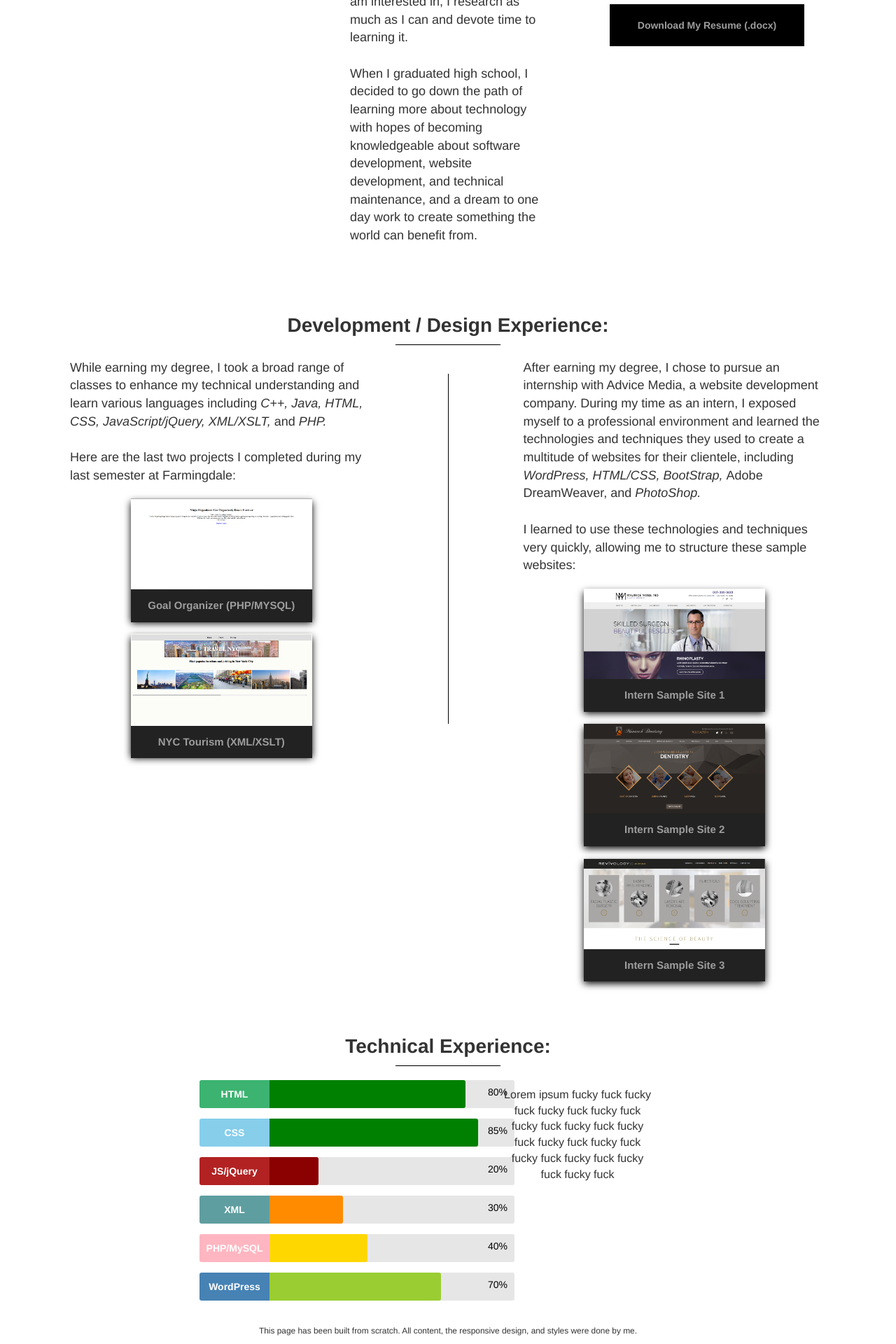
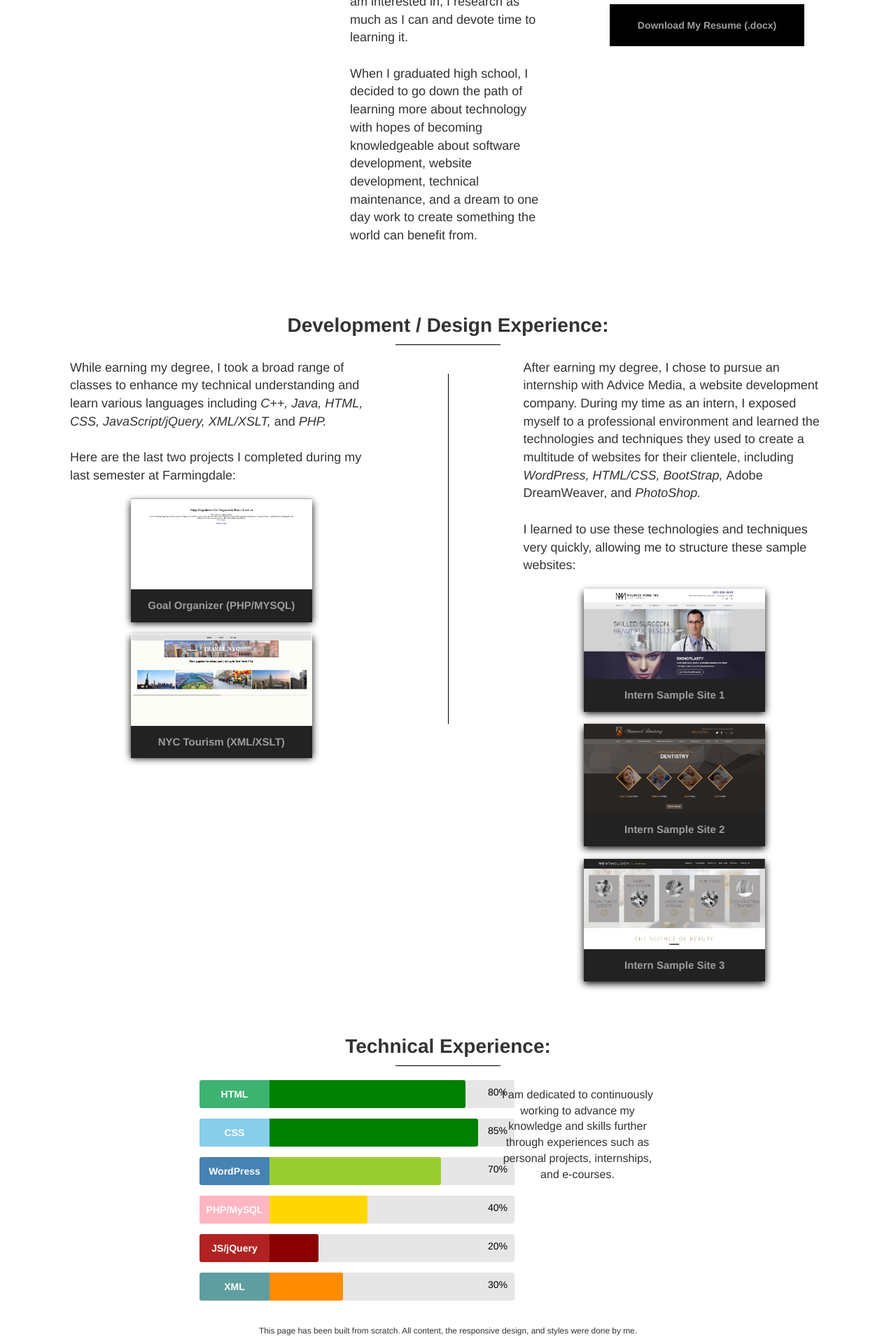
Before and after one commit to jvelarde94/jeremyvelarde, a PHP site: page / in a window 1280 px wide. Shown: the part 866-2786 px from the top of the page at 70% size. Run offline with PHP 8.4, Linux system fonts and the light colour scheme; some libraries are stand-ins or nearby versions.

Commit message:
minor changes
minor changes

```diff
--- a/index.html
+++ b/index.html
@@ -23,7 +23,7 @@
 						<li class="active"><a href="#aboutme">About</a></li>
 						<li><span class="caret-right"></span></li>
 						<li><a href="#devExperience">Developer/Designer Experience</a></li>
-						<li><a href="#">Technical Experience</a></li>
+						<li><a href="#technicalExperience">Technical Experience</a></li>
 						<!--<li><a href="https://www.linkedin.com/in/jeremyvelarde/">LinkedIn</a></li>-->
 					</ul>
 					<ul class="nav navbar-nav navbar-right">
@@ -63,7 +63,7 @@
 						<p class="info">
 							I have had a passion for technology and learning since I was a kid. When I find something I am interested in, I research as much as I can and devote time to learning it.
 							<br><br>
-							When I graduated high school, I decided to go down the path of learning more about technology with hopes of becoming knowledgeable about software development, website development, and technical maintenance, and a dream to one day work to create something the world can benefit from.
+							When I graduated high school, I decided to go down the path of learning more about technology with hopes of becoming knowledgeable about software development, website development, technical maintenance, and a dream to one day work to create something the world can benefit from.
 						</p>
 					</div>
 				</div>
@@ -86,7 +86,6 @@
 									<button class="download-button">
 										Download My Resume (.docx)
 									</button>
-
 								</a>
 							</div>
 						</p>
@@ -201,6 +200,18 @@
 							<div class="skill_bar_percent">85%</div>
 						</div>
 
+						<div class="skill_name" id="skill_wordpress">WordPress</div>
+						<div class="skillbar_wrapper">
+							<div class="skillbar_bar" id="skillbar_wordpress"></div>
+							<div class="skill_bar_percent">70%</div>
+						</div>
+
+						<div class="skill_name" id="skill_php-mysql">PHP/MySQL</div>
+						<div class="skillbar_wrapper">
+							<div class="skillbar_bar" id="skillbar_php-mysql"></div>
+							<div class="skill_bar_percent">40%</div>
+						</div>
+
 						<div class="skill_name" id="skill_js-jquery">JS/jQuery</div>
 						<div class="skillbar_wrapper">
 							<div class="skillbar_bar" id="skillbar_js-jquery"></div>
@@ -212,26 +223,13 @@
 							<div class="skillbar_bar" id="skillbar_xml"></div>
 							<div class="skill_bar_percent">30%</div>
 						</div>
-
-						<div class="skill_name" id="skill_php-mysql">PHP/MySQL</div>
-						<div class="skillbar_wrapper">
-							<div class="skillbar_bar" id="skillbar_php-mysql"></div>
-							<div class="skill_bar_percent">40%</div>
-						</div>
-
-						<div class="skill_name" id="skill_wordpress">WordPress</div>
-						<div class="skillbar_wrapper">
-							<div class="skillbar_bar" id="skillbar_wordpress"></div>
-							<div class="skill_bar_percent">70%</div>
-						</div>
 					</div>
 				</div>
 
 				<div class="col-md-4">
 					<div class="info-box">
 						<p class="info">
-							Lorem ipsum fucky fuck fucky fuck fucky fuck fucky fuck fucky fuck fucky fuck fucky fuck fucky fuck
-							fucky fuck fucky fuck fucky fuck fucky fuck fucky fuck
+							I am dedicated to continuously working to advance my knowledge and skills further through experiences such as personal projects, internships, and e-courses.
 						</p>
 					</div>
 				</div>
--- a/style.css
+++ b/style.css
@@ -106,8 +106,6 @@ body{font-family: "Times New Roman", Times, serif; cursor:default;
 
 /************************* Skill bar ***************************/
 #wrapper{margin:0 auto; padding:0px; text-align:center; width:995px;}
-#wrapper h1{margin-top:100px; font-size:55px; color:#2E64FE;}
-#wrapper h1 a{color:#2E64FE;font-size:18px;}
 
 .skill_name{margin-left:0; width:100px; height:40px; line-height:40px; font-weight:bold;
 			font-size:14px; color:white; clear:both; float:left; border-radius:3px 0px 0px 3px;}
```
